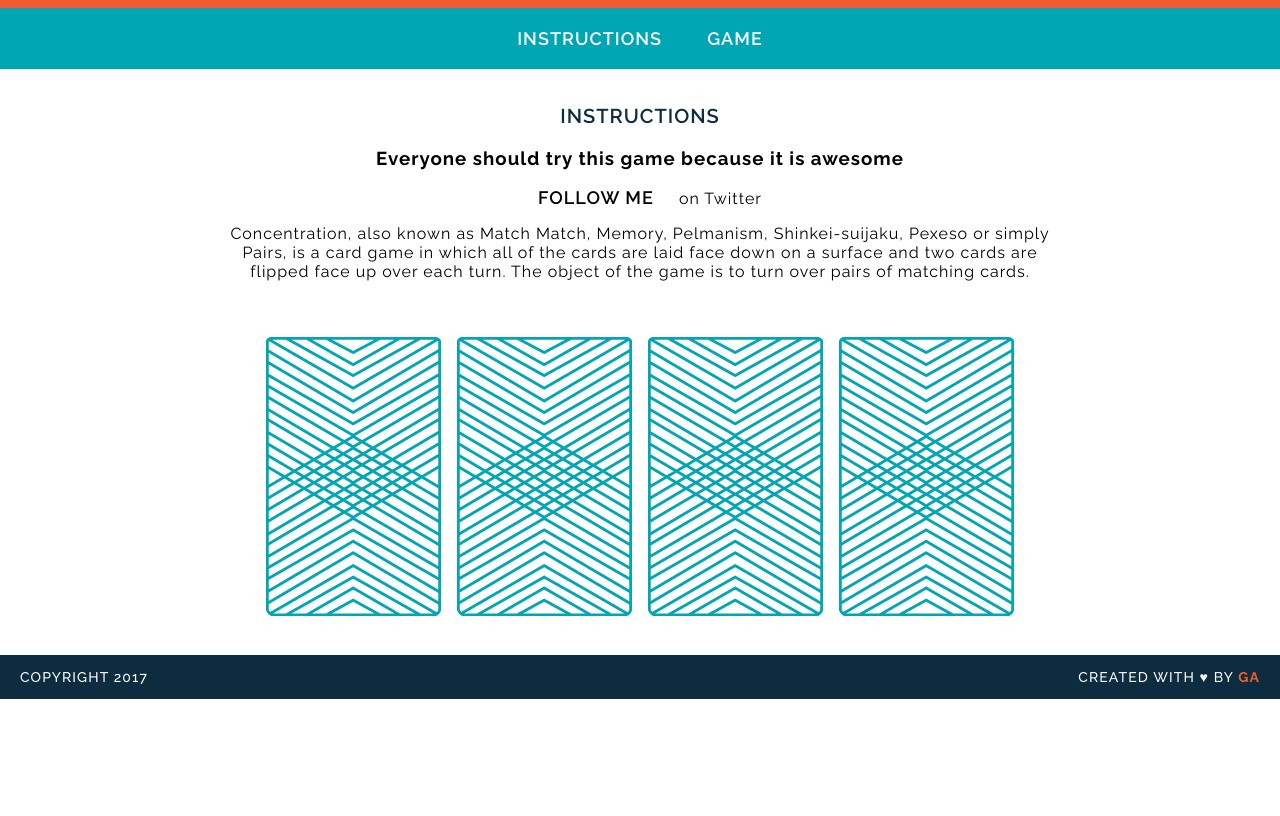
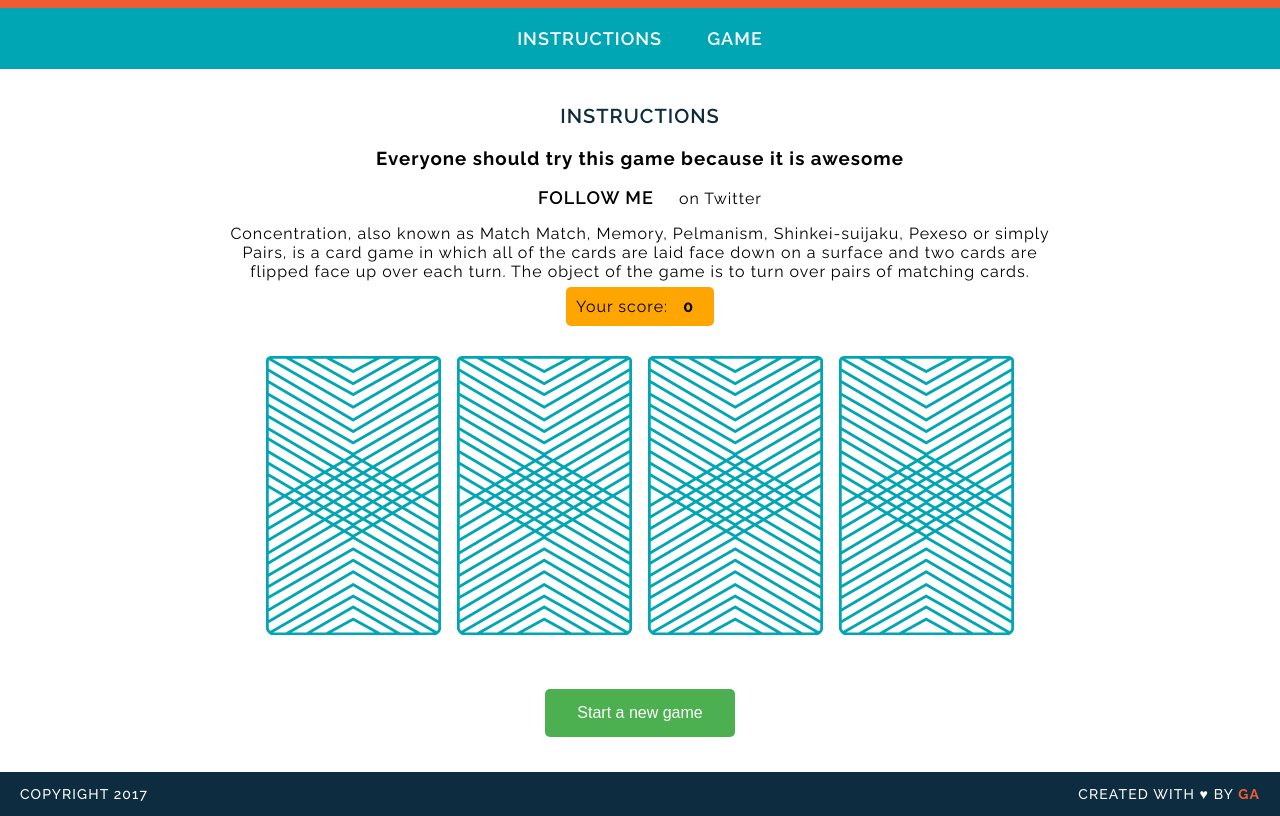
Before and after one commit to RomaBogatikov/wdi-fundamentals-memorygame, a plain HTML site: page memory_game/index.html in a window 1280 px wide. Shown: the part 105-921 px from the top of the page. Before the commit the page ends 804 px from the top, so only its background shows below. Drawn offline with Linux system fonts and the light colour scheme; a web font is replaced by a local one.

Commit message:
created game logic

```diff
--- a/memory_game/css/style.css
+++ b/memory_game/css/style.css
@@ -87,3 +87,27 @@ footer {
 	color: #F15B31;
 	font-weight: 700;
 }
+
+button {
+  background-color: #4CAF50; /* Green */
+  border: none;
+  color: white;
+  padding: 15px 32px;
+  text-align: center;
+  text-decoration: none;
+  display: inline-block;
+  font-size: 16px;
+  border-radius: 5px;
+}
+
+#game-board {
+	margin-bottom: 50px;
+}
+
+#score {
+	display: inline;
+	margin-top: 40px;
+	background-color: orange;
+	padding: 10px;
+	border-radius: 5px;
+}
--- a/memory_game/index.html
+++ b/memory_game/index.html
@@ -18,9 +18,10 @@
 		<h3>Everyone should try this game because it is awesome</h3>
 		<p><a href="https://twitter.com/RomanBogatikov">Follow me</a> on Twitter</p>
 		<p>Concentration, also known as Match Match, Memory, Pelmanism, Shinkei-suijaku, Pexeso or simply Pairs, is a card game in which all of the cards are laid face down on a surface and two cards are flipped face up over each turn. The object of the game is to turn over pairs of matching cards.</p>
+		<p id="score">Your score: <b id="score">0</b></p>
 		<div id="game-board" class="board clearfix">
-
 		</div>
+		<button id="button" name="button" type="button" value="reset">Start a new game</button>
 	</main>
 	<footer class="clearfix">
 		<p class="copyright">Copyright 2017</p>
--- a/memory_game/js/main.js
+++ b/memory_game/js/main.js
@@ -26,6 +26,7 @@ var cards = [
 ];
 
 var cardsInPlay = [];
+var counter = 0;
 
 var createBoard = function() {
 	for (var i = 0; i < cards.length; i++) {
@@ -40,6 +41,8 @@ var createBoard = function() {
 var checkForMatch = function() {
 	if (cardsInPlay[0] === cardsInPlay[1]) {
 		alert("You found a match");
+		// increase a score by one
+		score();
 	}
 	else {
 		alert("Sorry, try again.");
@@ -61,4 +64,25 @@ var flipCard = function() {
 	}
 }
 
+var score = function() {
+	var scoreNow = document.getElementById('score');
+	scoreNow.textContent = ++counter;
+}
+
 createBoard();
+
+// create a function expression to reset a game
+var reset = function() {
+	var gameBoard = document.getElementById('game-board');
+	var length = gameBoard.children.length;
+	// delete all cards
+	for (let i = 0; i < length; i++) {
+		gameBoard.children[0].remove();
+	}
+	// reset cardsInPlay to an empty array
+	cardsInPlay = [];
+	// create game-board again
+	return createBoard();
+}
+
+document.getElementById('button').addEventListener('click', reset);
```
